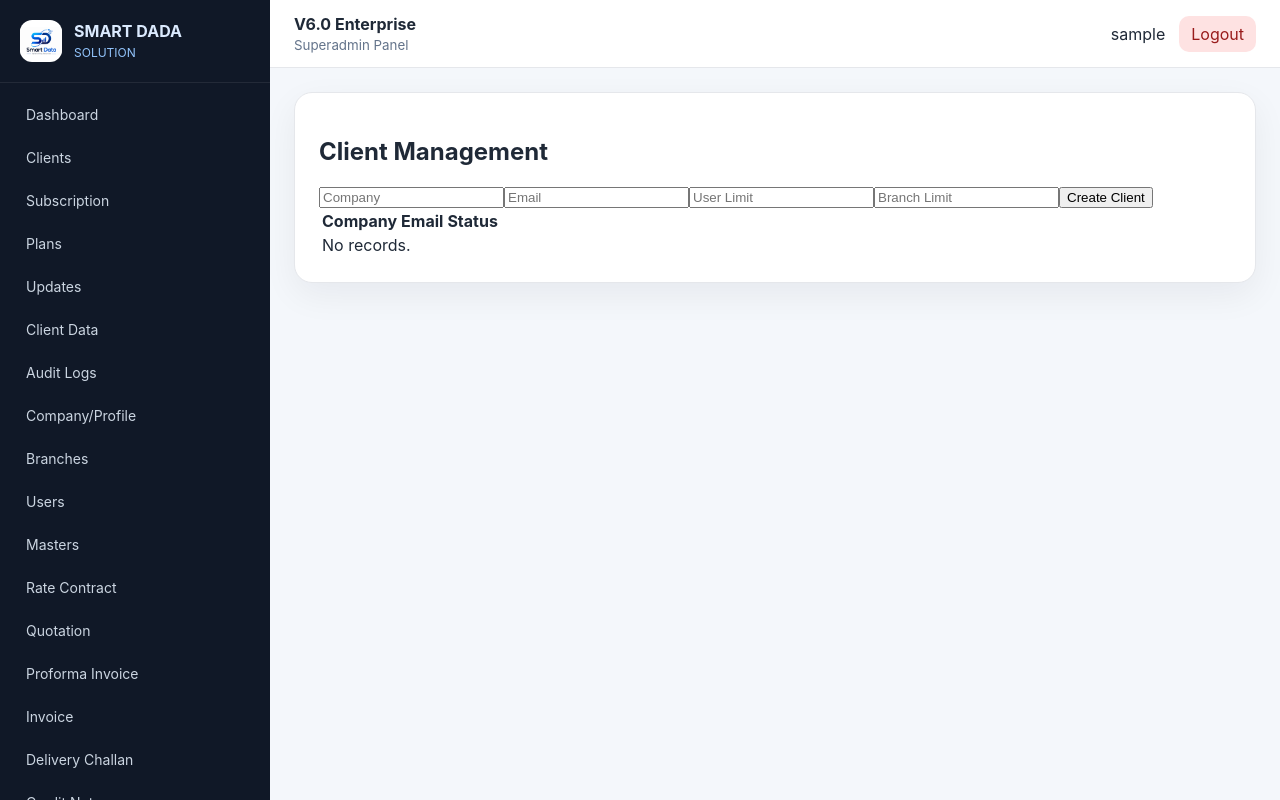
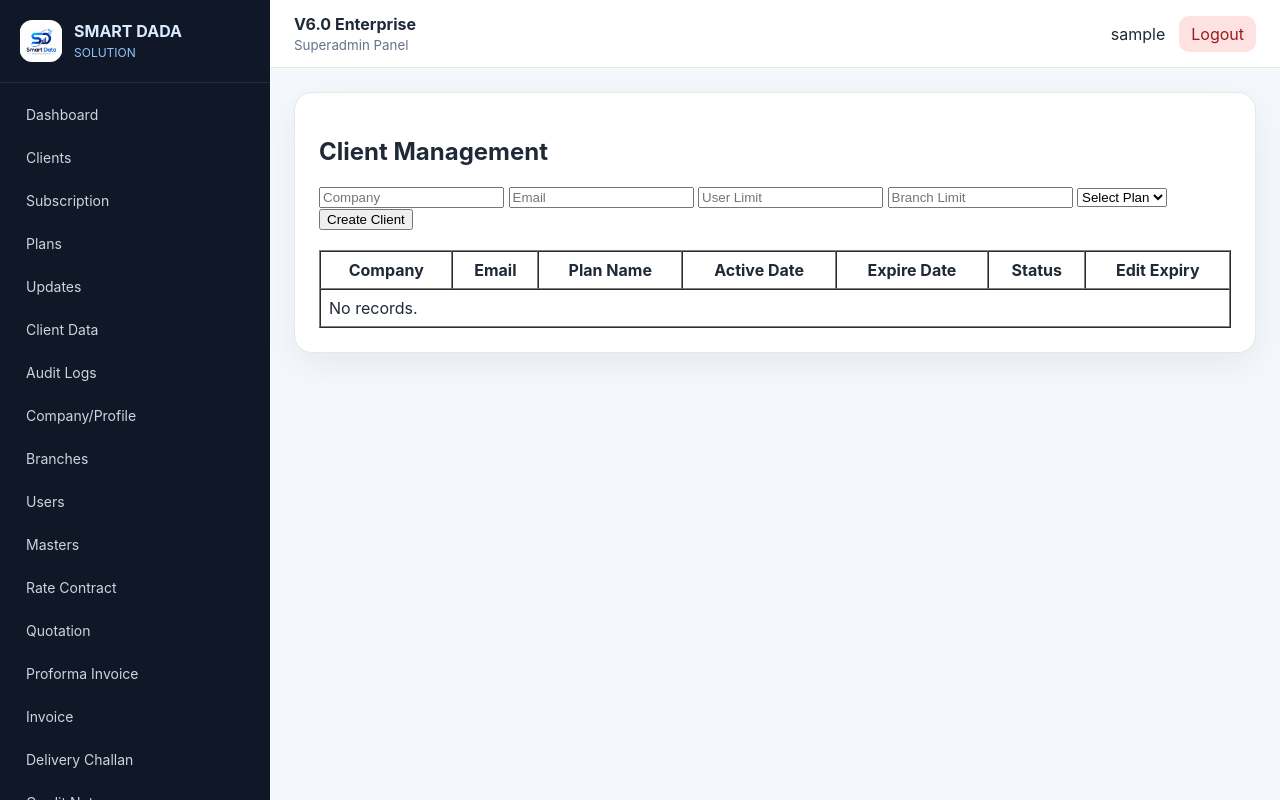
Before and after one commit to dsanjib174-sketch/SD_Invoice_V6_0_Enterprise_, a Flask app: page /superadmin/clients in a window 1280 px wide. Run offline with Flask 3, Linux system fonts and the light colour scheme; the visitor is signed in with stand-in values (Sample User, id 1).

Commit message:
Update clients.html

```diff
--- a/app/templates/superadmin/clients.html
+++ b/app/templates/superadmin/clients.html
@@ -1,7 +1,72 @@
 {% extends "base.html" %}
 {% block content %}
+
 <section>
-<h2>Client Management</h2>
-<form class="grid"><input placeholder="Company"><input placeholder="Email"><input placeholder="User Limit"><input placeholder="Branch Limit"><button>Create Client</button></form><table><tr><th>Company</th><th>Email</th><th>Status</th></tr><tr><td colspan="3">No records.</td></tr></table>
+  <h2>Client Management</h2>
+
+  <form method="POST" class="grid">
+    <input type="hidden" name="action" value="create">
+
+    <input name="company" placeholder="Company" required>
+    <input name="email" placeholder="Email" required>
+    <input name="user_limit" placeholder="User Limit">
+    <input name="branch_limit" placeholder="Branch Limit">
+
+    <select name="plan_name" required>
+      <option value="">Select Plan</option>
+      {% for plan in plans %}
+      <option value="{{ plan }}">{{ plan }}</option>
+      {% endfor %}
+    </select>
+
+    <button type="submit">Create Client</button>
+  </form>
+
+  <br>
+
+  <table border="1" cellpadding="8" cellspacing="0" width="100%">
+    <tr>
+      <th>Company</th>
+      <th>Email</th>
+      <th>Plan Name</th>
+      <th>Active Date</th>
+      <th>Expire Date</th>
+      <th>Status</th>
+      <th>Edit Expiry</th>
+    </tr>
+
+    {% if clients %}
+      {% for c in clients %}
+      <tr>
+        <td>{{ c.company }}</td>
+        <td>{{ c.email }}</td>
+        <td>{{ c.plan_name }}</td>
+        <td>{{ c.active_date }}</td>
+        <td>{{ c.expire_date }}</td>
+        <td>{{ c.status }}</td>
+        <td>
+          <form method="POST">
+            <input type="hidden" name="action" value="edit_expiry">
+            <input type="hidden" name="client_id" value="{{ c.id }}">
+
+            <input type="date" name="new_expire_date" value="{{ c.expire_date }}" required>
+            <input type="text" name="comment" placeholder="Reason/comment required" required>
+
+            <button type="submit">Update</button>
+          </form>
+
+          {% if c.expiry_edit_comment %}
+          <small>Last Comment: {{ c.expiry_edit_comment }}</small>
+          {% endif %}
+        </td>
+      </tr>
+      {% endfor %}
+    {% else %}
+      <tr>
+        <td colspan="7">No records.</td>
+      </tr>
+    {% endif %}
+  </table>
 </section>
+
 {% endblock %}
```
